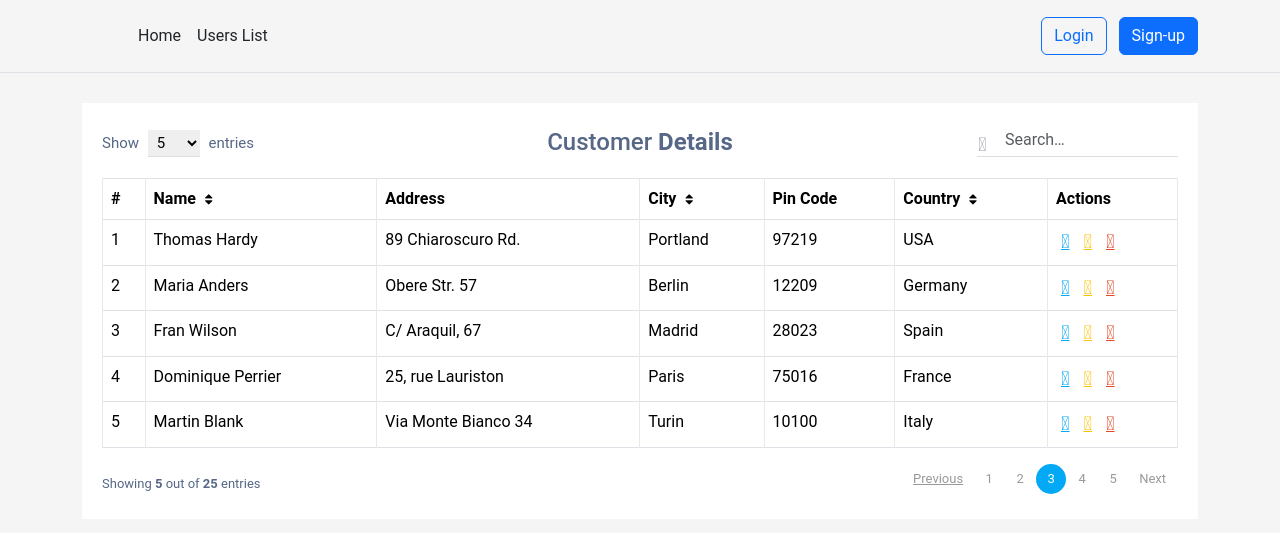
After one commit to meet-plenumpixel/Portfolio, a Django app: page /users/profile-list/ in a window 1280 px wide. The commit adds this page. Shown: the top 533 px of the page. Run offline with Django 4.2, Linux system fonts and the light colour scheme; some libraries are stand-ins or nearby versions.

Commit message:
3rd commit

```diff
--- a/server/contrib/templates/home/base.html
+++ b/server/contrib/templates/home/base.html
@@ -26,11 +26,8 @@
           </a>
 
           <ul class="nav col-12 col-lg-auto me-lg-auto mb-2 justify-content-center mb-md-0">
-            <!-- <li><a href="#" class="nav-link px-2 link-secondary">Overview</a></li>
-            <li><a href="#" class="nav-link px-2 link-dark">Inventory</a></li>
-            <li><a href="#" class="nav-link px-2 link-dark">Customers</a></li> -->
             <li><a href="{% url 'home' %}" class="nav-link px-2 link-dark">Home</a></li>
-            <li><a href="#" class="nav-link px-2 link-dark">Users List</a></li>
+            <li><a href="{% url 'profile_list' %}" class="nav-link px-2 link-dark">Users List</a></li>
           </ul>
 
           {% if user.is_authenticated %}
@@ -40,7 +37,7 @@
 
             <div class="dropdown text-end">
               <a href="#" class="d-block link-dark text-decoration-none dropdown-toggle" id="dropdownUser1" data-bs-toggle="dropdown" aria-expanded="false">
-                <img src="https://github.com/mdo.png" alt="mdo" width="32" height="32" class="rounded-circle">
+                <img src="{{ request.user.profilemodel.image.url }}" alt="mdo" width="48" height="32" class="rounded-circle">
               </a>
               <ul class="dropdown-menu text-small" aria-labelledby="dropdownUser1" style="">
                 <li><a class="dropdown-item" href="#">New project...</a></li>
--- a/server/multiapps/users/models.py
+++ b/server/multiapps/users/models.py
@@ -9,7 +9,7 @@ from PIL import Image
 class ProfileModel(models.Model):
   user = models.OneToOneField(User, on_delete=models.CASCADE)
   image = models.ImageField(default='default.jpg', upload_to='profile_pics')
-  phone_number = models.CharField(validators=[RegexValidator(regex=r"/^(\+\d{1,3}[- ]?)?\d{10}$/")], max_length=16, unique=True)
+  phone_number = models.CharField(validators=[RegexValidator(regex=r"^(\+\d{1,3}[- ]?)?\d{10}$")], max_length=16, unique=True)
 
   def __str__(self):
     return f'{self.user.username} Profile'
--- /dev/null
+++ b/server/multiapps/users/templates/users/user_list.html
@@ -0,0 +1,296 @@
+{% extends "home/base_site.html" %}
+{% load static %}
+
+
+{% block extrastyle %}
+<link rel="stylesheet" href="{% static 'users/css/user_detail.css' %}">
+<link rel="stylesheet" href="{% static 'home/css/font-awesome.min.css' %}">
+
+<style>
+  body {
+      color: #566787;
+      background: #f5f5f5;
+      font-family: 'Roboto', sans-serif;
+  }
+  .table-responsive {
+      margin: 30px 0;
+  }
+  .table-wrapper {
+      min-width: 1000px;
+      background: #fff;
+      padding: 20px;
+      box-shadow: 0 1px 1px rgba(0,0,0,.05);
+  }
+  .table-title {
+      font-size: 15px;
+      padding-bottom: 10px;
+      margin: 0 0 10px;
+      min-height: 45px;
+  }
+  .table-title h2 {
+      margin: 5px 0 0;
+      font-size: 24px;
+  }
+  .table-title select {
+      border-color: #ddd;
+      border-width: 0 0 1px 0;
+      padding: 3px 10px 3px 5px;
+      margin: 0 5px;
+  }
+  .table-title .show-entries {
+      margin-top: 7px;
+  }
+  .search-box {
+      position: relative;
+      float: right;
+  }
+  .search-box .input-group {
+      min-width: 200px;
+      position: absolute;
+      right: 0;
+  }
+  .search-box .input-group-addon, .search-box input {
+      border-color: #ddd;
+      border-radius: 0;
+  }
+  .search-box .input-group-addon {
+      border: none;
+      border: none;
+      background: transparent;
+      position: absolute;
+      z-index: 9;
+  }
+  .search-box input {
+      height: 34px;
+      padding-left: 28px;
+      box-shadow: none !important;
+      border-width: 0 0 1px 0;
+  }
+  .search-box input:focus {
+      border-color: #3FBAE4;
+  }
+  .search-box i {
+      color: #a0a5b1;
+      font-size: 19px;
+      position: relative;
+      top: 8px;
+  }
+  table.table tr th, table.table tr td {
+      border-color: #e9e9e9;
+  }
+  table.table th i {
+      font-size: 13px;
+      margin: 0 5px;
+      cursor: pointer;
+  }
+  table.table td:last-child {
+      width: 130px;
+  }
+  table.table td a {
+      color: #a0a5b1;
+      display: inline-block;
+      margin: 0 5px;
+  }
+  table.table td a.view {
+      color: #03A9F4;
+  }
+  table.table td a.edit {
+      color: #FFC107;
+  }
+  table.table td a.delete {
+      color: #E34724;
+  }
+  table.table td i {
+      font-size: 19px;
+  }
+  .pagination {
+      float: right;
+      margin: 0 0 5px;
+  }
+  .pagination li a {
+      border: none;
+      font-size: 13px;
+      min-width: 30px;
+      min-height: 30px;
+      padding: 0 10px;
+      color: #999;
+      margin: 0 2px;
+      line-height: 30px;
+      border-radius: 30px !important;
+      text-align: center;
+  }
+  .pagination li a:hover {
+      color: #666;
+  }
+  .pagination li.active a {
+      background: #03A9F4;
+  }
+  .pagination li.active a:hover {
+      background: #0397d6;
+  }
+  .pagination li.disabled i {
+      color: #ccc;
+  }
+  .pagination li i {
+      font-size: 16px;
+      padding-top: 6px
+  }
+  .hint-text {
+      float: left;
+      margin-top: 10px;
+      font-size: 13px;
+  }
+  </style>
+
+{% endblock %}
+
+
+{% block content %}
+<div class="container-xl">
+  <div class="table-responsive">
+    <div class="table-wrapper">
+      <div class="table-title">
+        <div class="row">
+          <div class="col-sm-4">
+            <div class="show-entries">
+              <span>Show</span>
+              <select>
+                  <option>5</option>
+                  <option>10</option>
+                  <option>15</option>
+                  <option>20</option>
+              </select>
+              <span>entries</span>
+            </div>
+          </div>
+          <div class="col-sm-4">
+            <h2 class="text-center">Customer <b>Details</b></h2>
+          </div>
+          <div class="col-sm-4">
+            <div class="search-box">
+              <div class="input-group">
+                <span class="input-group-addon"><i class="material-icons">&#xE8B6;</i></span>
+                <input type="text" class="form-control" placeholder="Search&hellip;">
+              </div>
+            </div>
+          </div>
+        </div>
+      </div>
+      <table class="table table-bordered">
+        <thead>
+          <tr>
+            <th>#</th>
+            <th>Name <i class="fa fa-sort"></i></th>
+            <th>Address</th>
+            <th>City <i class="fa fa-sort"></i></th>
+            <th>Pin Code</th>
+            <th>Country <i class="fa fa-sort"></i></th>
+            <th>Actions</th>
+          </tr>
+        </thead>
+        <tbody>
+          <tr>
+            <td>1</td>
+            <td>Thomas Hardy</td>
+            <td>89 Chiaroscuro Rd.</td>
+            <td>Portland</td>
+            <td>97219</td>
+            <td>USA</td>
+            <td>
+              <a href="#" class="view" title="View" data-toggle="tooltip"><i class="material-icons">&#xE417;</i></a>
+              <a href="#" class="edit" title="Edit" data-toggle="tooltip"><i class="material-icons">&#xE254;</i></a>
+              <a href="#" class="delete" title="Delete" data-toggle="tooltip"><i class="material-icons">&#xE872;</i></a>
+            </td>
+          </tr>
+          <tr>
+            <td>2</td>
+            <td>Maria Anders</td>
+            <td>Obere Str. 57</td>
+            <td>Berlin</td>
+            <td>12209</td>
+            <td>Germany</td>
+            <td>
+              <a href="#" class="view" title="View" data-toggle="tooltip"><i class="material-icons">&#xE417;</i></a>
+              <a href="#" class="edit" title="Edit" data-toggle="tooltip"><i class="material-icons">&#xE254;</i></a>
+              <a href="#" class="delete" title="Delete" data-toggle="tooltip"><i class="material-icons">&#xE872;</i></a>
+            </td>
+          </tr>
+          <tr>
+            <td>3</td>
+            <td>Fran Wilson</td>
+            <td>C/ Araquil, 67</td>
+            <td>Madrid</td>
+            <td>28023</td>
+            <td>Spain</td>
+            <td>
+              <a href="#" class="view" title="View" data-toggle="tooltip"><i class="material-icons">&#xE417;</i></a>
+              <a href="#" class="edit" title="Edit" data-toggle="tooltip"><i class="material-icons">&#xE254;</i></a>
+              <a href="#" class="delete" title="Delete" data-toggle="tooltip"><i class="material-icons">&#xE872;</i></a>
+            </td>
+          </tr>
+          <tr>
+            <td>4</td>
+            <td>Dominique Perrier</td>
+            <td>25, rue Lauriston</td>
+            <td>Paris</td>
+            <td>75016</td>
+            <td>France</td>
+            <td>
+              <a href="#" class="view" title="View" data-toggle="tooltip"><i class="material-icons">&#xE417;</i></a>
+              <a href="#" class="edit" title="Edit" data-toggle="tooltip"><i class="material-icons">&#xE254;</i></a>
+              <a href="#" class="delete" title="Delete" data-toggle="tooltip"><i class="material-icons">&#xE872;</i></a>
+            </td>
+          </tr>
+          <tr>
+            <td>5</td>
+            <td>Martin Blank</td>
+            <td>Via Monte Bianco 34</td>
+            <td>Turin</td>
+            <td>10100</td>
+            <td>Italy</td>
+            <td>
+              <a href="#" class="view" title="View" data-toggle="tooltip"><i class="material-icons">&#xE417;</i></a>
+              <a href="#" class="edit" title="Edit" data-toggle="tooltip"><i class="material-icons">&#xE254;</i></a>
+              <a href="#" class="delete" title="Delete" data-toggle="tooltip"><i class="material-icons">&#xE872;</i></a>
+            </td>
+          </tr>
+        </tbody>
+      </table>
+      <div class="clearfix">
+        <div class="hint-text">Showing <b>5</b> out of <b>25</b> entries</div>
+        <ul class="pagination">
+          <li class="page-item disabled"><a href="#">Previous</a></li>
+          <li class="page-item"><a href="#" class="page-link">1</a></li>
+          <li class="page-item"><a href="#" class="page-link">2</a></li>
+          <li class="page-item active"><a href="#" class="page-link">3</a></li>
+          <li class="page-item"><a href="#" class="page-link">4</a></li>
+          <li class="page-item"><a href="#" class="page-link">5</a></li>
+          <li class="page-item"><a href="#" class="page-link">Next</a></li>
+        </ul>
+      </div>
+    </div>
+  </div>
+</div>
+{% endblock %}
+
+{% block extrajs %}
+<script src="{% static 'home/js/jquery-3.6.0.js' %}"></script>
+<script>
+  $(document).ready(function(){
+    $('[data-toggle="tooltip"]').tooltip();
+    // Animate select box length
+    var searchInput = $(".search-box input");
+    var inputGroup = $(".search-box .input-group");
+    var boxWidth = inputGroup.width();
+    searchInput.focus(function(){
+      inputGroup.animate({
+        width: "300"
+      });
+    }).blur(function(){
+      inputGroup.animate({
+        width: boxWidth
+      });
+    });
+  });
+  </script>
+{% endblock %}
--- a/server/multiapps/users/urls.py
+++ b/server/multiapps/users/urls.py
@@ -6,6 +6,7 @@ urlpatterns = [
   # path('register/', user_views.UserRegisterView.as_view(), name='register'),
   path('profile/', user_views.UserProfileView.as_view(), name='profile'),
   path('profile-detail/', user_views.UserDetailView.as_view(), name='profile_detail'),
+  path('profile-list/', user_views.UserListView.as_view(), name='profile_list'),
   path('login/', user_views.UserLoginView.as_view(), name='login'),
   path('logout/', user_views.UserLogoutView.as_view(), name='logout'),
   path('register/', user_views.UserRegisterView.as_view(), name='register'),
--- a/server/multiapps/users/views.py
+++ b/server/multiapps/users/views.py
@@ -1,10 +1,9 @@
 # from django.shortcuts import render, redirect
 from django.urls import reverse_lazy
 # from django.contrib import messages
-from django.contrib.auth import views as auth_view
-from django.views.generic import edit as edit_view
-from django.views.generic import TemplateView, DetailView
-# from django.views.generic.edit import CreateView
+from django.contrib.auth.views import LoginView, LogoutView
+from django.views.generic.edit import CreateView
+from django.views.generic import TemplateView, DetailView, ListView
 from users import models as user_model
 from users import forms as user_form
 
@@ -21,19 +20,16 @@ class UserDetailView(DetailView):
   template_name = 'users/user_detail.html'
   context_object_name = 'profile'
 
-  # def get_context_data(self, **kwargs):
-  #   return super().get_context_data(**kwargs)
-
-
   def get(self, request, *args, **kwargs):
     self.kwargs[self.pk_url_kwarg] = self.request.user.profilemodel.pk
     print(self.kwargs[self.pk_url_kwarg])
     return super().get(request, *args, **kwargs)
 
-  # def get_object(self, queryset=None):
-  #   print()
-  #   temp = super().get_object(queryset)
-  #   return temp
+
+class UserListView(ListView):
+  model = user_model.ProfileModel
+  template_name = 'users/user_list.html'
+  context_object_name = 'users_profile'
 
 
 
@@ -41,13 +37,12 @@ class UserDetailView(DetailView):
 
 
 
-# class UserRegisterView(CreateView):
-#   form_class = user_form.UserRegisterForm
-#   template_name = 'users/register.html'
-#   success_url = reverse_lazy('login')
 
 
-class UserLoginView(auth_view.LoginView):
+
+
+
+class UserLoginView(LoginView):
   template_name = 'home/login.html'
   next_page = reverse_lazy('profile')
 
@@ -57,11 +52,11 @@ class UserLoginView(auth_view.LoginView):
     print(f"{self.request.META.get('HTTP_REFERER') = }")
     return context
 
-class UserLogoutView(auth_view.LogoutView):
+class UserLogoutView(LogoutView):
   template_name = 'home/logout.html'
 
 
-class UserRegisterView(edit_view.CreateView):
+class UserRegisterView(CreateView):
   form_class = user_form.UserRegisterForm
   template_name = 'home/register.html'
   success_url = reverse_lazy('login')
```
Also changed, not shown: server/assets/media/profile_pics/3.webp (added).
